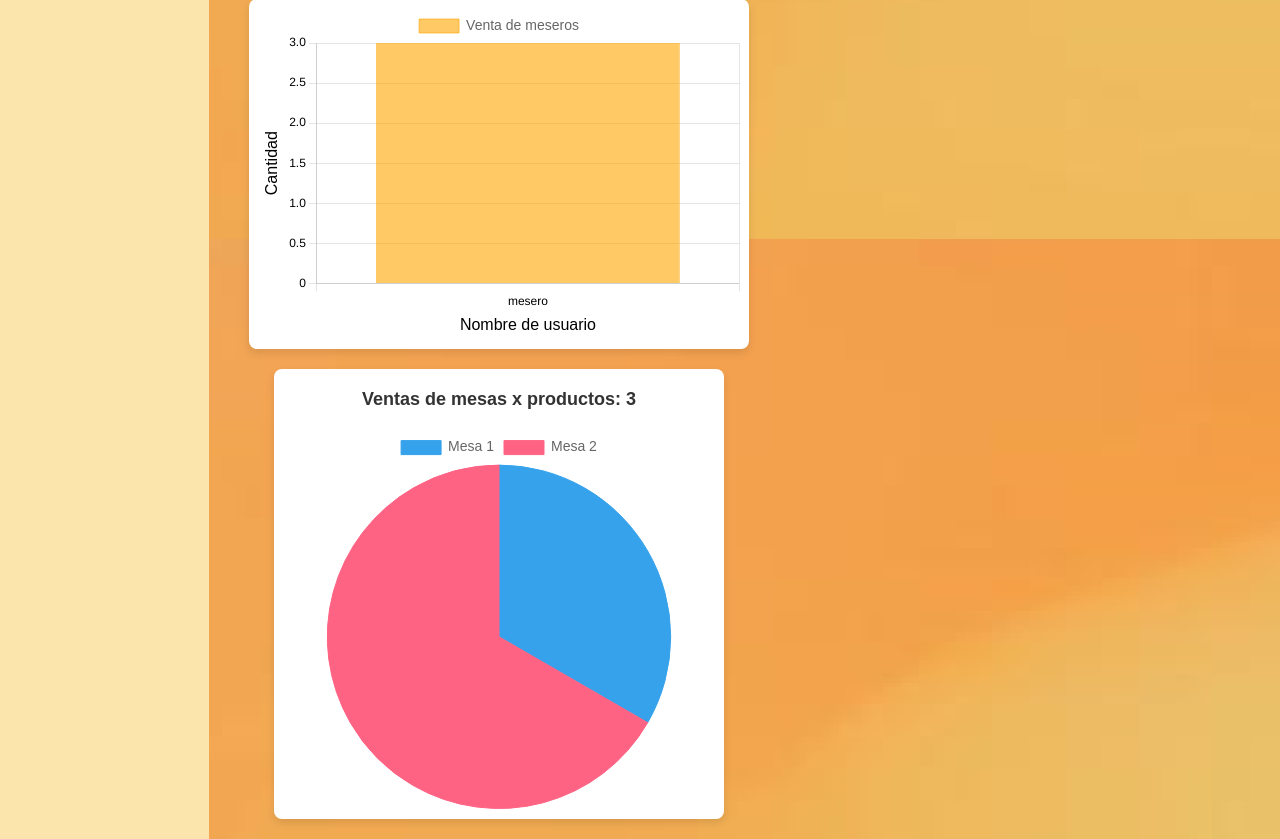
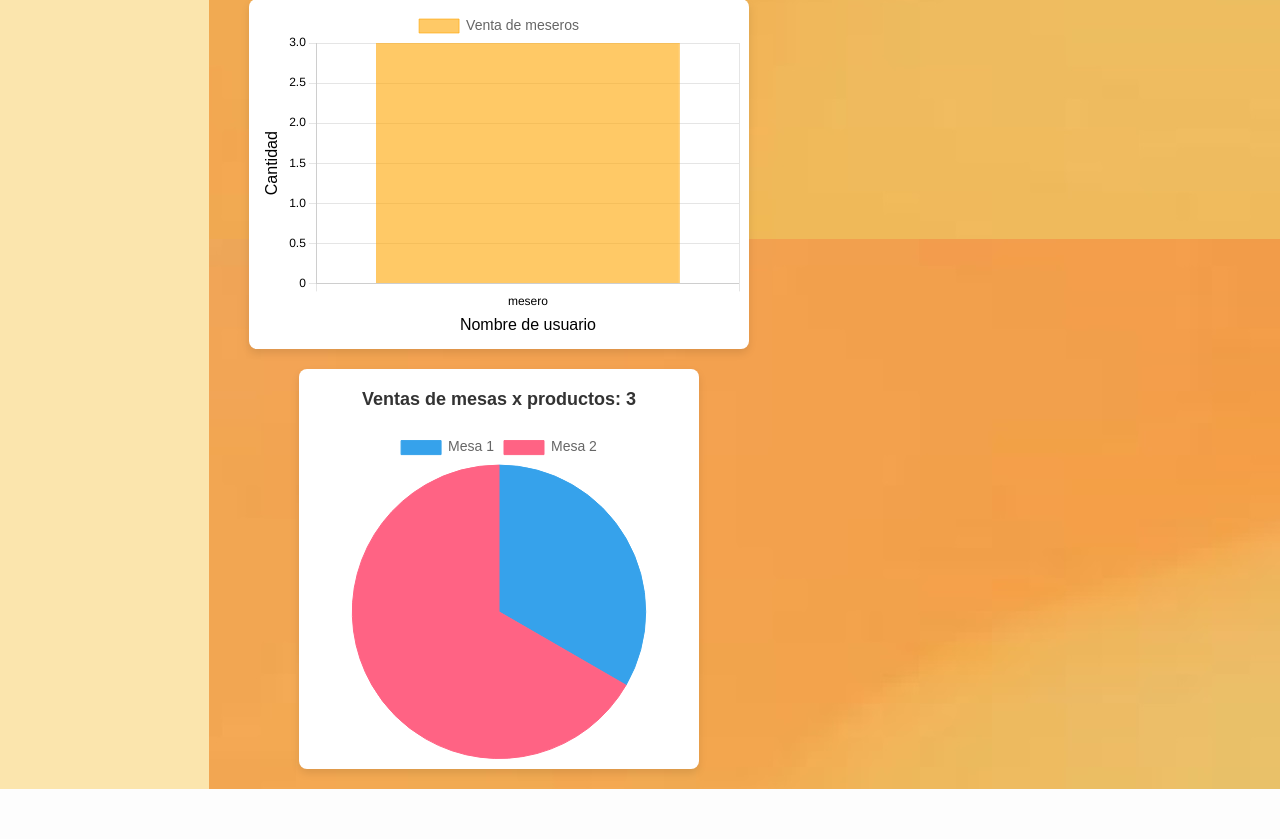
Before and after one commit to Juandoqg/Restaurant, a Django app: page /administrador/ in a window 1280 px wide. Shown: the part 841-1680 px from the top of the page. After the commit the page ends 1630 px from the top, so only its background shows below. Run offline with Django 5.2, Linux system fonts and the light colour scheme; a user stored in the database is signed in; data comes from the database, SQL or seed files in the repository; some libraries are stand-ins or nearby versions.

Commit message:
mejor diseño

```diff
--- a/myapp/static/css/Administrador.css
+++ b/myapp/static/css/Administrador.css
@@ -158,8 +158,8 @@ canvas {
     height: 100%; /* Ocupa todo el ancho disponible */
     text-align: center;
     margin-bottom: 20px;
-    max-height: 450px;
-    max-width: 450px;
+    max-height: 400px;
+    max-width: 400px;
     margin-left: 40px;
 
 }
--- a/myapp/templates/administrador.html
+++ b/myapp/templates/administrador.html
@@ -59,7 +59,7 @@
                 <canvas id="meseros" width="500" height="350"></canvas>
             </div>
             <div class="chart-container3">
-                <canvas id="mesas" width="500" height="350"></canvas>
+                <canvas id="mesas" width="500" height="500"></canvas>
             </div>
         </div>
     </div>
```
